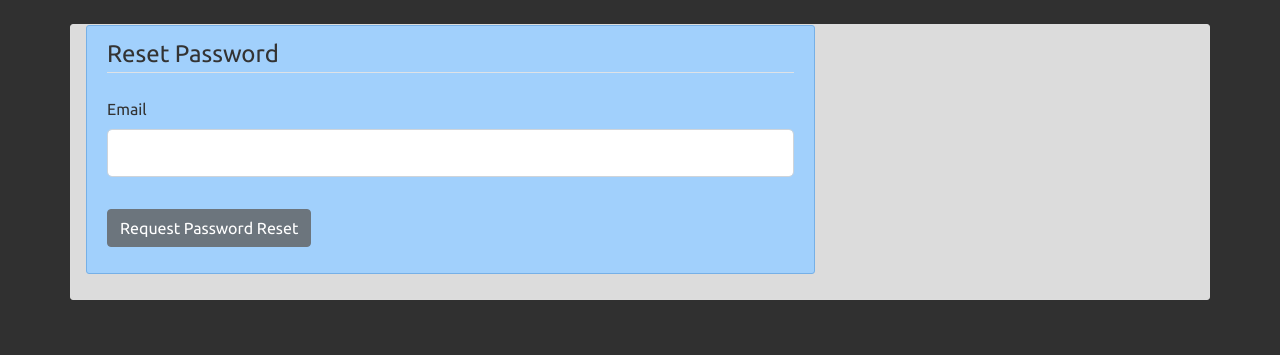
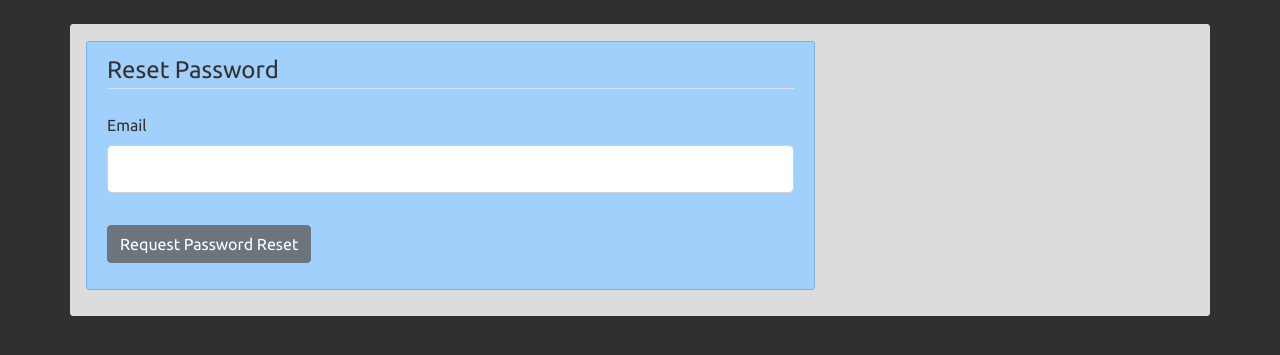
Before and after one commit to bcbecker/Stack-Underflow, a Flask app: page /reset_password in a window 1280 px wide. Shown: the part 56-411 px from the top of the page. Run offline with Flask 2, Linux system fonts and the light colour scheme; some libraries are stand-ins or nearby versions.

Commit message:
Update reset_request.html
Minor margin style

```diff
--- a/helpme_world/templates/reset_request.html
+++ b/helpme_world/templates/reset_request.html
@@ -1,6 +1,6 @@
 {% extends "base.html" %}
 {% block content %}
-    <div class="content-section">
+    <div class="content-section mt-3">
         <form method="POST" action="">
             {{ form.hidden_tag() }}
             <fieldset class="form-group">
```
